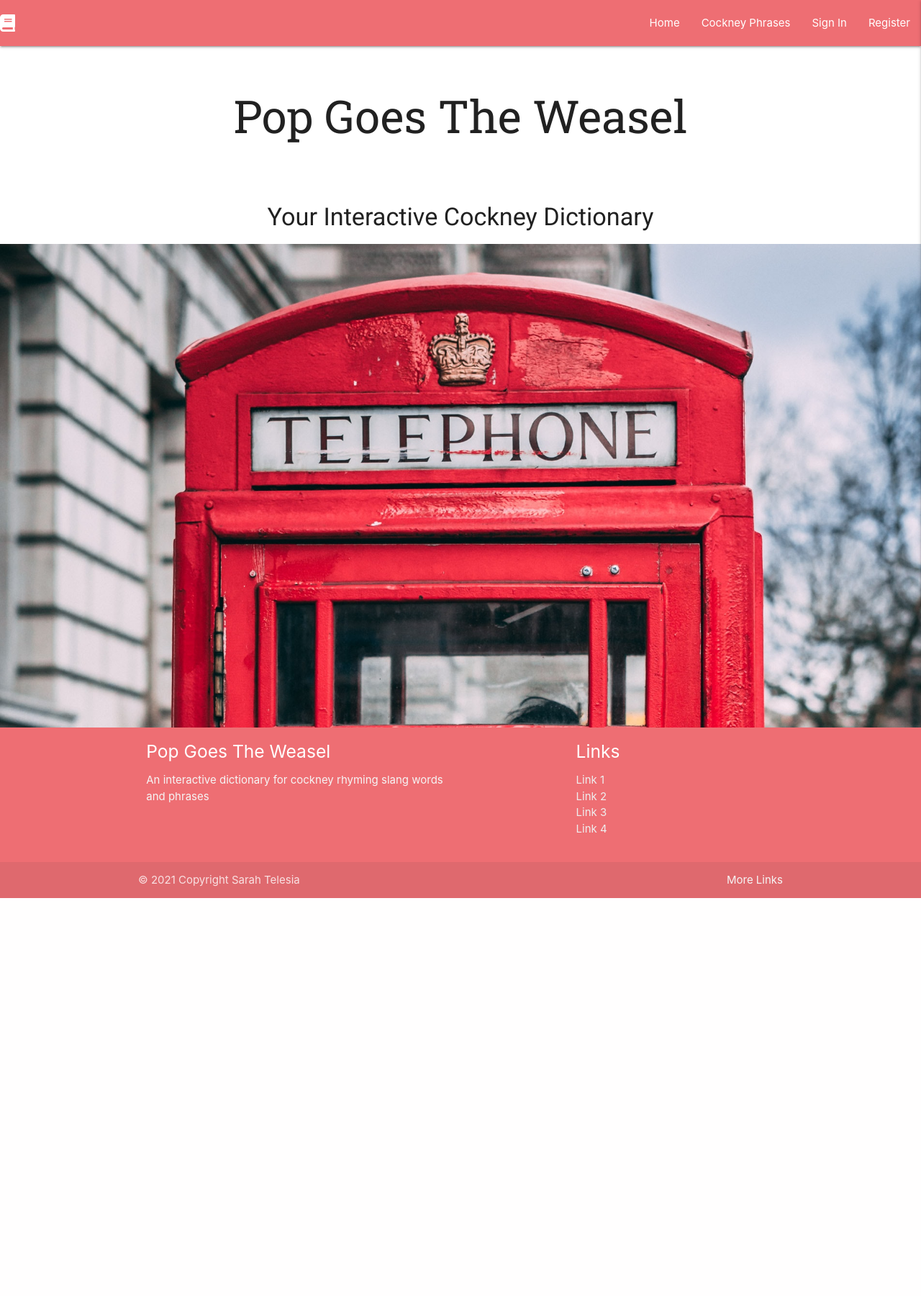
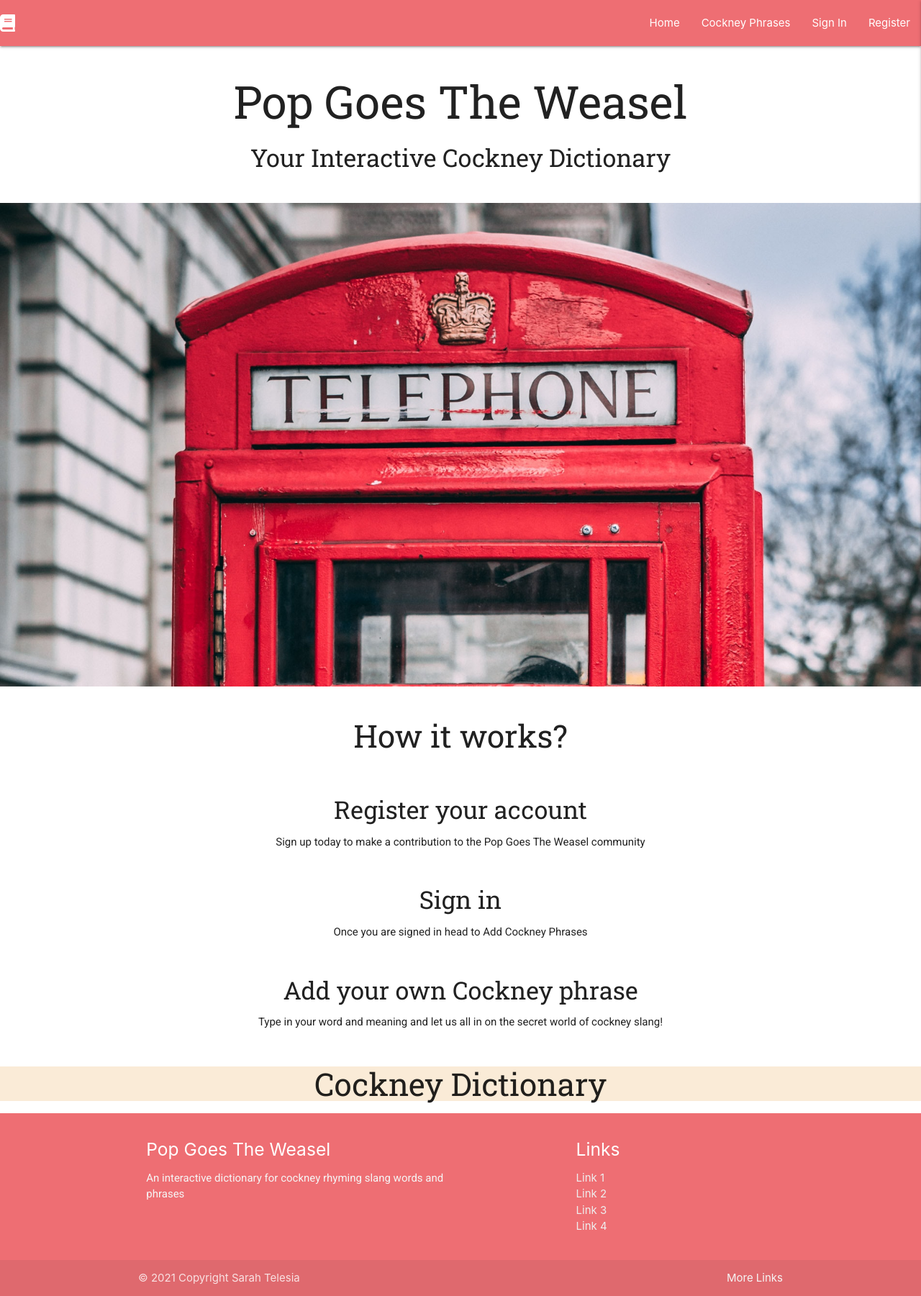
Before and after one commit to Telesia/pop_goes_the_weasel, a Flask app: page / in a window 1280 px wide; the page is wider, and only the part inside the window is pictured. Shown: that part at 72% size. Before the commit the page ends 1248 px from the top of that part, so only its background shows below. Run offline with Flask 2, Linux system fonts and the light colour scheme; data that the repository does not hold is empty; some libraries are stand-ins or nearby versions.

Commit message:
Create instructions section html and custom css for home page

```diff
--- a/static/css/style.css
+++ b/static/css/style.css
@@ -2,11 +2,11 @@
 
 /* ---------- Fonts ----------*/
 
-h1, h2 {
+h1, h2, h3, h4 {
     font-family: "Roboto Slab", sans-serif;
 }
 
-h3, h4 {
+p {
     font-family: "Roboto", sans-serif;
 }
 
@@ -16,10 +16,27 @@ h3, h4 {
 
 /* ---------- Home ----------*/
 
-.title,
+.title {
+    margin: 20px;
+}
+
 .subtitle {
-    padding: 20px;
+    margin-bottom: 60px;
 }
+
+.instruction-title {
+    margin: 60px;
+}
+
+.instruction-heading {
+    margin: 50px;
+}
+
+.dictionary-container {
+    background-color: antiquewhite;
+}
+
+
 
 /* ---------- Images ----------*/
 
--- a/templates/home.html
+++ b/templates/home.html
@@ -1,6 +1,9 @@
 {% extends "base.html" %}
 {% block content%}
+
     <!-- Page Title -->
+
+    <section>
         <div class="header center-align">
             <div class="title">
                 <h1 >Pop Goes The Weasel</h1>
@@ -9,11 +12,41 @@
                 <h4 >Your Interactive Cockney Dictionary</h4>
             </div>
         </div>
+    </section>
 
     <!-- Hero Image -->
-    <div class="hero-img img-container img">
+    <div class="hero-img img-container img"></div>
 
+    <!-- How It Works -->
+
+    <section class="instruction center-align">
+        <h3 class="instruction-title">How it works?</h3>
+            <div class="instruction-heading">
+                <h4>Register your account</h4>
+                <p>Sign up today to make a contribution to the Pop Goes The Weasel community</p>
             </div>
+            <div class="instruction-heading">
+                <h4 class="center-align">Sign in</h4>
+                <p>Once you are signed in head to Add Cockney Phrases</p>
+            </div>
+            <div class="instruction-heading">
+                <h4>Add your own Cockney phrase</h4>
+                <p>Type in your word and meaning and let us all in on the secret world of cockney slang!</p>
+            </div>
+    </section>
+
+    <!-- View Cockney Dictionary -->
+    <section class="center-align">
+        <div class="dictionary-container">
+            <h3 class="dictionary-title">Cockney Dictionary</h3>
+        </div>
+        <div class="dictionary-python">
+        {% for word in dictionary %}
+            <h1>{{ word.word }}</h1><br>
+            {{ word.meaning }}
+        {% endfor %}
+        </div>
+    </section>
 
 
 
@@ -28,9 +61,5 @@
 
 
 
-    {% for word in dictionary %}
-        <h1>{{ word.word }}</h1><br>
-        {{ word.meaning }}
-    {% endfor %}
 
 {% endblock %}
```
Lines whose indentation alone changed are shown as unchanged.
